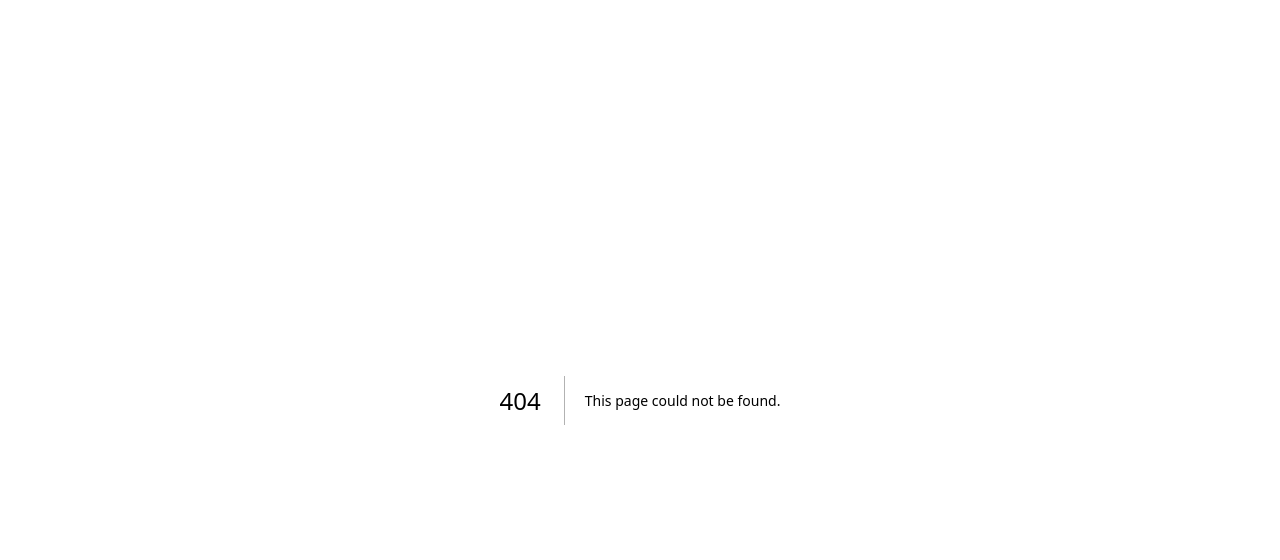
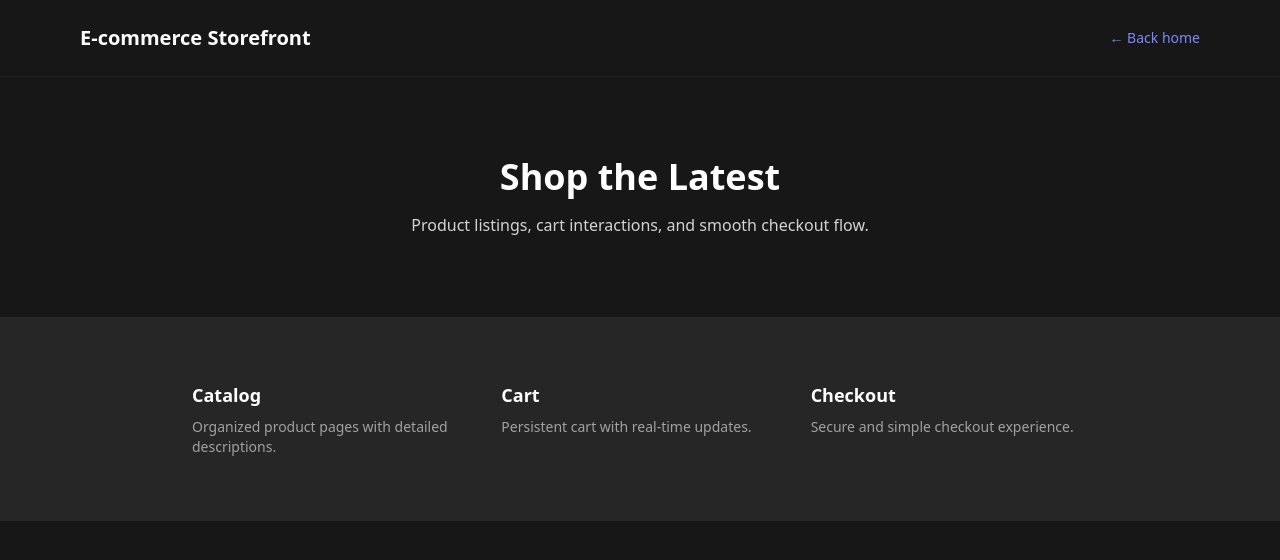
Before and after one commit to xerikperez/my-portfolio, a Next.js app: page /projects/ecommerce-storefront in a window 1280 px wide. Before the commit this address had no page. Shown: the top 560 px of the page. Built offline with nearby package versions, Linux system fonts and the light colour scheme.

Commit message:
Add internal project mockups

```diff
--- a/app/page.tsx
+++ b/app/page.tsx
@@ -3,6 +3,7 @@
 import { useState } from "react";
 import { motion } from "framer-motion";
 import Image from "next/image";
+import Link from "next/link";
 import CircuitBackground from "@/components/CircuitBackground";
 
 const LINKS = {
@@ -60,6 +61,23 @@ export default function Page() {
   const [mobileOpen, setMobileOpen] = useState(false);
   const [quoteOpen, setQuoteOpen] = useState(false);
   const year = new Date().getFullYear();
+  const projects = [
+    {
+      title: "Portfolio Website",
+      desc: "Responsive Next.js site showcasing developer profile.",
+      href: "/projects/portfolio-website",
+    },
+    {
+      title: "E‑commerce Storefront",
+      desc: "Product listings, cart interactions, and checkout flow.",
+      href: "/projects/ecommerce-storefront",
+    },
+    {
+      title: "SaaS Dashboard",
+      desc: "Interactive charts, authentication, and responsive layout.",
+      href: "/projects/saas-dashboard",
+    },
+  ] as const;
 
   return (
     <div className="min-h-screen">
@@ -270,30 +288,9 @@ export default function Page() {
             />
           </FadeIn>
           <div className="mt-8 grid md:grid-cols-3 gap-6">
-            {[
-              {
-                title: "Portfolio Website",
-                desc: "Responsive Next.js site showcasing developer profile.",
-                url: "https://example.com/portfolio",
-              },
-              {
-                title: "E‑commerce Storefront",
-                desc: "Product listings, cart interactions, and checkout flow.",
-                url: "https://example.com/storefront",
-              },
-              {
-                title: "SaaS Dashboard",
-                desc: "Interactive charts, authentication, and responsive layout.",
-                url: "https://example.com/dashboard",
-              },
-            ].map((p, i) => (
+            {projects.map((p, i) => (
               <FadeIn key={p.title} delay={0.03 * i}>
-                <a
-                  href={p.url}
-                  target="_blank"
-                  rel="noopener noreferrer"
-                  className="block"
-                >
+                <Link href={p.href} className="block">
                   <Card className="overflow-hidden">
                     <div className="aspect-video bg-neutral-900" />
                     <div className="p-4">
@@ -301,7 +298,7 @@ export default function Page() {
                       <p className="mt-1 text-sm text-neutral-400">{p.desc}</p>
                     </div>
                   </Card>
-                </a>
+                </Link>
               </FadeIn>
             ))}
           </div>
--- /dev/null
+++ b/app/projects/ecommerce-storefront/page.tsx
@@ -0,0 +1,44 @@
+import Link from "next/link";
+
+export default function Page() {
+  return (
+    <main className="min-h-screen bg-neutral-900 text-white">
+      <header className="border-b border-white/5">
+        <div className="max-w-6xl mx-auto px-4 py-6 flex justify-between items-center">
+          <h1 className="font-bold text-xl">E‑commerce Storefront</h1>
+          <Link href="/" className="text-sm text-indigo-400 hover:underline">
+            ← Back home
+          </Link>
+        </div>
+      </header>
+      <section className="text-center py-20 px-4">
+        <h2 className="text-4xl font-bold">Shop the Latest</h2>
+        <p className="mt-4 text-neutral-300">
+          Product listings, cart interactions, and smooth checkout flow.
+        </p>
+      </section>
+      <section className="bg-neutral-800 py-16 px-4">
+        <div className="max-w-4xl mx-auto grid md:grid-cols-3 gap-8">
+          <div className="space-y-2">
+            <h3 className="font-semibold text-lg">Catalog</h3>
+            <p className="text-neutral-400 text-sm">
+              Organized product pages with detailed descriptions.
+            </p>
+          </div>
+          <div className="space-y-2">
+            <h3 className="font-semibold text-lg">Cart</h3>
+            <p className="text-neutral-400 text-sm">
+              Persistent cart with real‑time updates.
+            </p>
+          </div>
+          <div className="space-y-2">
+            <h3 className="font-semibold text-lg">Checkout</h3>
+            <p className="text-neutral-400 text-sm">
+              Secure and simple checkout experience.
+            </p>
+          </div>
+        </div>
+      </section>
+    </main>
+  );
+}
--- /dev/null
+++ b/app/projects/portfolio-website/page.tsx
@@ -0,0 +1,44 @@
+import Link from "next/link";
+
+export default function Page() {
+  return (
+    <main className="min-h-screen bg-neutral-900 text-white">
+      <header className="border-b border-white/5">
+        <div className="max-w-6xl mx-auto px-4 py-6 flex justify-between items-center">
+          <h1 className="font-bold text-xl">Portfolio Website</h1>
+          <Link href="/" className="text-sm text-indigo-400 hover:underline">
+            ← Back home
+          </Link>
+        </div>
+      </header>
+      <section className="text-center py-20 px-4">
+        <h2 className="text-4xl font-bold">Modern Portfolio</h2>
+        <p className="mt-4 text-neutral-300">
+          Showcase skills and projects with a clean, responsive design.
+        </p>
+      </section>
+      <section className="bg-neutral-800 py-16 px-4">
+        <div className="max-w-4xl mx-auto grid md:grid-cols-3 gap-8">
+          <div className="space-y-2">
+            <h3 className="font-semibold text-lg">Responsive</h3>
+            <p className="text-neutral-400 text-sm">
+              Looks great on any device, from phones to desktops.
+            </p>
+          </div>
+          <div className="space-y-2">
+            <h3 className="font-semibold text-lg">Fast</h3>
+            <p className="text-neutral-400 text-sm">
+              Built with Next.js for lightning‑fast performance.
+            </p>
+          </div>
+          <div className="space-y-2">
+            <h3 className="font-semibold text-lg">Contact Ready</h3>
+            <p className="text-neutral-400 text-sm">
+              Includes contact forms to capture new opportunities.
+            </p>
+          </div>
+        </div>
+      </section>
+    </main>
+  );
+}
--- /dev/null
+++ b/app/projects/saas-dashboard/page.tsx
@@ -0,0 +1,44 @@
+import Link from "next/link";
+
+export default function Page() {
+  return (
+    <main className="min-h-screen bg-neutral-900 text-white">
+      <header className="border-b border-white/5">
+        <div className="max-w-6xl mx-auto px-4 py-6 flex justify-between items-center">
+          <h1 className="font-bold text-xl">SaaS Dashboard</h1>
+          <Link href="/" className="text-sm text-indigo-400 hover:underline">
+            ← Back home
+          </Link>
+        </div>
+      </header>
+      <section className="text-center py-20 px-4">
+        <h2 className="text-4xl font-bold">Insightful Analytics</h2>
+        <p className="mt-4 text-neutral-300">
+          Interactive charts, user authentication, and responsive layout.
+        </p>
+      </section>
+      <section className="bg-neutral-800 py-16 px-4">
+        <div className="max-w-4xl mx-auto grid md:grid-cols-3 gap-8">
+          <div className="space-y-2">
+            <h3 className="font-semibold text-lg">Charts</h3>
+            <p className="text-neutral-400 text-sm">
+              Visualize data with dynamic and interactive graphs.
+            </p>
+          </div>
+          <div className="space-y-2">
+            <h3 className="font-semibold text-lg">Accounts</h3>
+            <p className="text-neutral-400 text-sm">
+              Secure authentication and role‑based access.
+            </p>
+          </div>
+          <div className="space-y-2">
+            <h3 className="font-semibold text-lg">Responsive</h3>
+            <p className="text-neutral-400 text-sm">
+              Works seamlessly on desktops, tablets, and phones.
+            </p>
+          </div>
+        </div>
+      </section>
+    </main>
+  );
+}
```
